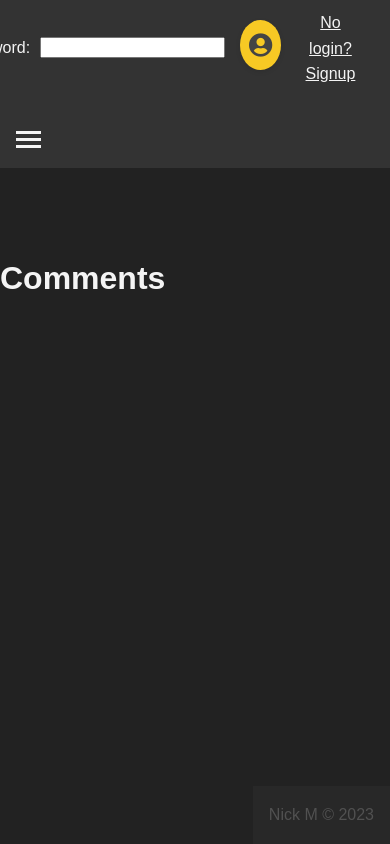
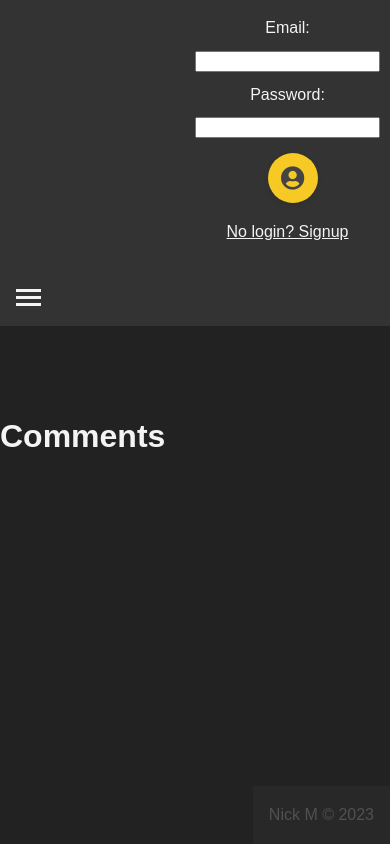
Before and after one commit to nickmincu/code-clash-v2, a website with bundled scripts: page index.html in a window 390 px wide. Built offline with nearby package versions, Linux system fonts and the light colour scheme.

Commit message:
1 file modified

```diff
--- a/style.css
+++ b/style.css
@@ -328,4 +328,28 @@ footer p {
   nav.show-menu ul {
     display: block;
   }
+/*
+  #loginForm {
+    display: inherit;
+  }
+
+  #user-icon {
+    margin-left: 70px;
+  }
+
+ */
+ #loginForm {
+  flex-direction: column; /* Set the direction of the form elements to columnar */
 }
+
+#loginForm label,
+#loginForm input {
+  display: block; /* Set the labels and inputs to display as block elements */
+  margin: 5px 0; /* Adjust the margin for better spacing */
+}
+
+#user-icon {
+  margin-top: 10px; /* Add top margin to separate the button from input fields */
+}
+
+}
```
